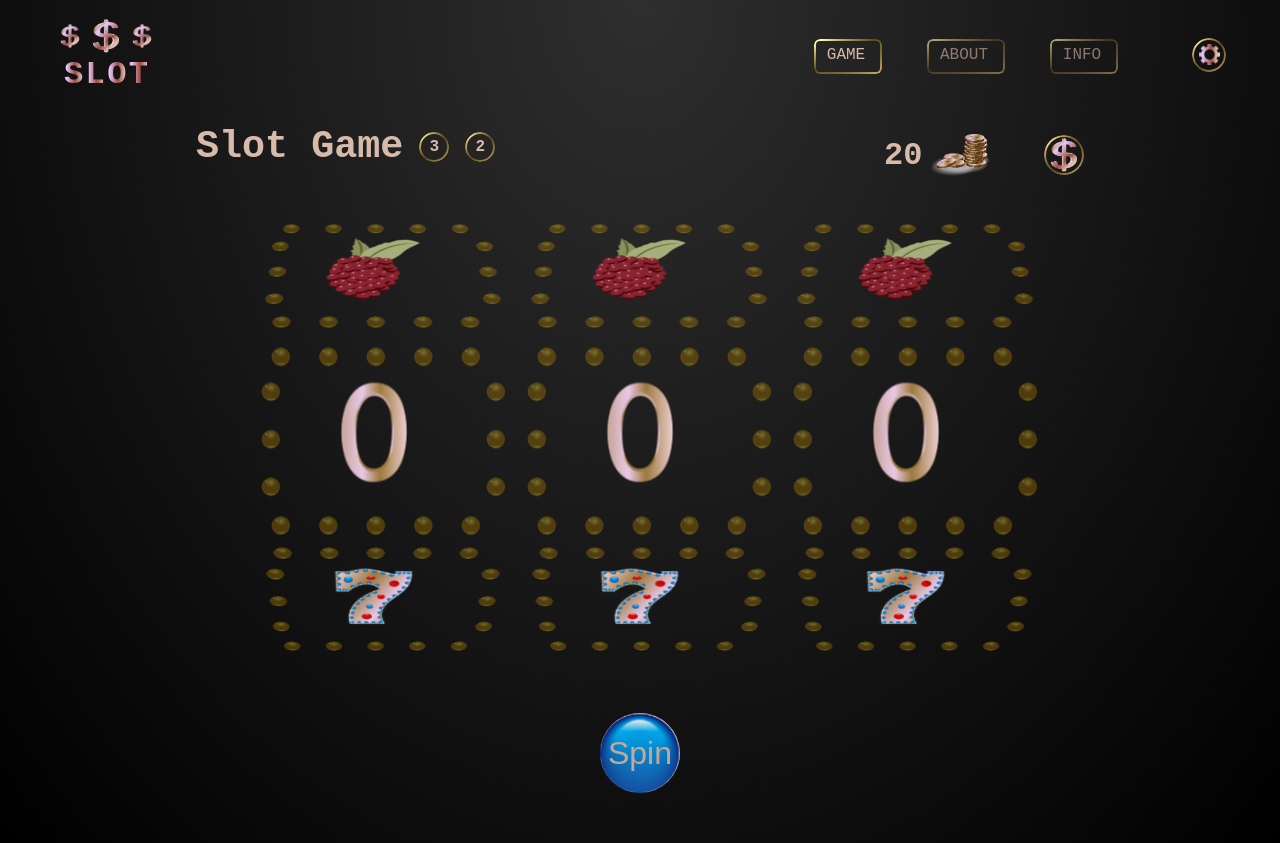
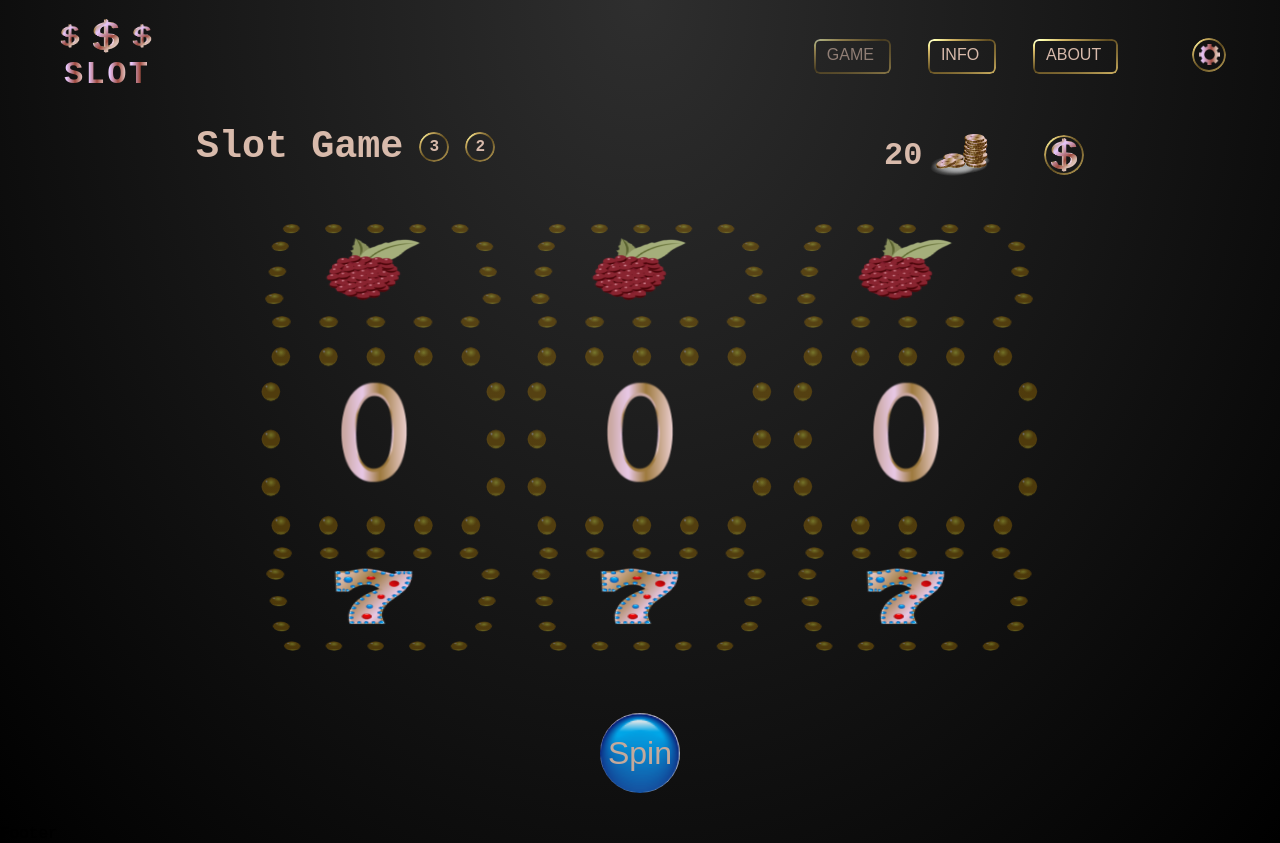
Before and after one commit to MaryAnzh/evolution-ts-bootcamp-2023-Final-Task, a React (Create React App) app: page / in a window 1280 px wide. Built offline with nearby package versions, Linux system fonts and the light colour scheme; a web font is replaced by a local one.

Commit message:
develop: refactor

```diff
--- a/src/App.tsx
+++ b/src/App.tsx
@@ -9,26 +9,22 @@ import { GamePage } from './pages/game';
 import { GameInfoPage } from './pages/game-info';
 import { AppAboutPage } from './pages/app-about';
 import { THEMES } from './themes';
-import type { ThemeNameType, ThemeType } from './themes';
 import { GameOver, WinnerMessage, Settings } from './components';
 import { observer } from 'mobx-react-lite';
-import { BLACK, SEA, FAIRY } from './constants';
+import { BLACK, GAME_ROUTE, INFO_ROUTE, ABOUT_ROUTE } from './constants';
+import type { ThemeNameType, ThemeType } from './themes';
+
 import * as S from './AppStyled';
 
 export const store = new Store();
-export enum PageEnum {
-  game = '/',
-  info = '/info',
-  about = '/app-about'
-}
 
 const App = observer(() => {
   const [setting, setSetting] = useState(false);
-  const showSettings = () => {
+  const handleShowSettings = () => {
     setSetting(true);
   };
 
-  const hiddenSetting = () => {
+  const handleHiddenSetting = () => {
     const timer = setTimeout(() => {
       setSetting(false);
       clearTimeout(timer);
@@ -37,20 +33,10 @@ const App = observer(() => {
 
   const [theme, setTheme] = useState<ThemeType>(THEMES[BLACK]);
 
-  const changeTheme = (t: ThemeNameType) => {
-    if (t === BLACK) {
-      store.setTheme(BLACK);
-      setTheme(() => THEMES[BLACK]);
-    }
-    if (t === SEA) {
-      store.setTheme(SEA);
-      setTheme(() => THEMES[SEA]);
-    }
-    if (t === FAIRY) {
-      store.setTheme(FAIRY);
-      setTheme(() => THEMES[FAIRY]);
-    }
-  }
+  const handleChangeTheme = (themeName: ThemeNameType) => {
+    store.setTheme(themeName);
+    setTheme(THEMES[themeName]);
+  };
 
   return (
     <BrowserRouter>
@@ -67,21 +53,21 @@ const App = observer(() => {
 
           {setting &&
             <Settings
-              changeTheme={changeTheme}
-              hiddenSetting={hiddenSetting}
+              changeTheme={handleChangeTheme}
+              hiddenSetting={handleHiddenSetting}
               show={setting}
             />
           }
 
           <Header
-            changeTheme={changeTheme}
-            showSettings={showSettings}
+            changeTheme={handleChangeTheme}
+            showSettings={handleShowSettings}
           />
           <MainStyle>
             <Routes>
-              <Route path={PageEnum.game} element={<GamePage />} />
-              <Route path={PageEnum.info} element={<GameInfoPage changeTheme={changeTheme} />} />
-              <Route path={PageEnum.about} element={<AppAboutPage />} />
+              <Route path={GAME_ROUTE} element={<GamePage />} />
+              <Route path={INFO_ROUTE} element={<GameInfoPage changeTheme={handleChangeTheme} />} />
+              <Route path={ABOUT_ROUTE} element={<AppAboutPage />} />
             </Routes>
           </MainStyle>
           <Footer />
--- /dev/null
+++ b/src/components/common/header/constants.ts
@@ -0,0 +1,7 @@
+import { ABOUT, ABOUT_ROUTE, GAME, GAME_ROUTE, INFO, INFO_ROUTE } from "../../../constants";
+
+export const ROUTE_SET = [
+    { name: GAME, route: GAME_ROUTE },
+    { name: INFO, route: INFO_ROUTE },
+    { name: ABOUT, route: ABOUT_ROUTE },
+];
--- a/src/components/common/header/index.tsx
+++ b/src/components/common/header/index.tsx
@@ -1,21 +1,16 @@
 import React from "react";
 import { observer } from "mobx-react-lite";
 import { useLocation } from "react-router-dom";
-import { PageEnum } from "../../../App";
 
 import { Logo } from "../../ui/Logo";
 import { Link } from "react-router-dom";
+import { ROUTE_SET } from "./constants";
 import type { HeaderProps } from "./types";
+
 import * as S from "./style";
 
 export const Header: React.FC<HeaderProps> = observer((props) => {
-    const location = useLocation();
-    enum NavStyle {
-        activeOpacity = '1',
-        disableOpacity = '0.6',
-        activeEvent = 'none',
-        disableOEvent = 'all'
-    }
+    const { pathname } = useLocation();
 
     return (
         <S.HeaderStyle>
@@ -24,27 +19,14 @@ export const Header: React.FC<HeaderProps> = observer((props) => {
             </S.HeaderLogoSection>
             <S.HeaderNavSettings>
                 <S.HeaderNavStyle>
-                    <Link to={PageEnum.game}>
-                        <S.NavButtonStyle
-                            opacity={location.pathname === PageEnum.game ? NavStyle.activeOpacity : NavStyle.disableOpacity}
-                            pointerEvent={location.pathname === PageEnum.game ? NavStyle.activeEvent : NavStyle.disableOEvent}>
-                            Game
-                        </S.NavButtonStyle>
-                    </Link>
-                    <Link to={PageEnum.about}>
-                        <S.NavButtonStyle
-                            opacity={location.pathname === PageEnum.about ? NavStyle.activeOpacity : NavStyle.disableOpacity}
-                            pointerEvent={location.pathname === PageEnum.about ? NavStyle.activeEvent : NavStyle.disableOEvent}>
-                            About
-                        </S.NavButtonStyle>
-                    </Link>
-                    <Link to={PageEnum.info}>
-                        <S.NavButtonStyle
-                            opacity={location.pathname === PageEnum.info ? NavStyle.activeOpacity : NavStyle.disableOpacity}
-                            pointerEvent={location.pathname === PageEnum.info ? NavStyle.activeEvent : NavStyle.disableOEvent}>
-                            Info
-                        </S.NavButtonStyle>
-                    </Link>
+                    {ROUTE_SET.map(({ name, route }) => (
+                        <Link key={name} to={route}>
+                            <S.NavButtonStyle
+                                isActive={pathname !== route}>
+                                {name}
+                            </S.NavButtonStyle>
+                        </Link>
+                    ))}
                 </S.HeaderNavStyle>
                 <S.HeaderSettingsStyle
                     onClick={props.showSettings}>
--- a/src/components/common/header/style.ts
+++ b/src/components/common/header/style.ts
@@ -1,4 +1,5 @@
-import styled from "styled-components";
+import styled, { css } from "styled-components";
+import type { IsActiveType } from "../../../types";
 
 export const HeaderStyle = styled.header`
   max-width: ${({ theme }) => theme.const.maxAppWidth};
@@ -30,7 +31,7 @@ export const HeaderNavStyle = styled.div`
   justify-content: space-between;
 `;
 
-export const NavButtonStyle = styled.div<{ opacity: string, pointerEvent: string }>`
+export const NavButtonStyle = styled.button<IsActiveType>`
   position: relative;
   width: fit-content;
   padding: 0.4rem 0.8rem;
@@ -43,9 +44,11 @@ export const NavButtonStyle = styled.div<{ opacity: string, pointerEvent: string
   border-radius: 6px;
   transition: all.3s;
   color: ${({ theme }) => theme.fontColor};
-  cursor: pointer;
-  opacity: ${({ opacity }) => opacity};
-  pointer-events: ${({ pointerEvent }) => pointerEvent};
+  ${({ isActive }) => css`
+    opacity: ${isActive ? 1 : 0.6};
+    pointer-events: ${isActive ? 'all' : 'none'};
+    ${isActive && css`cursor: pointer;`}
+  `}
 
   &::after {
       content: '';
@@ -61,11 +64,7 @@ export const NavButtonStyle = styled.div<{ opacity: string, pointerEvent: string
         linear-gradient(#fff 0 0);
           -webkit-mask-composite: xor;
         mask-composite: exclude;
-    }
-
-    &:hover {
-      opacity: 1;
-    }
+  }
 `;
 
 export const HeaderSettingsStyle = styled.div`
@@ -101,38 +100,4 @@ export const HeaderSettingsStyle = styled.div`
 export const SettingLogo = styled.img`
     width: 70%;
     transition: .4s;
-    }
-  `;
-
-
-// export const UserNameWrap = styled.div`
-//   width: 10rem;
-// `;
-
-// export const UserNameGreasing = styled.span`
-//   font-size: ${({ theme }) => theme.fontSizeHeader};
-// `;
-
-// export const ThemesWrap = styled.div`
-//   display: flex;
-//   flex-direction: column;
-//   gap: 1rem;
-// `
-
-// export const BlackThemeButton = styled.button`
-//   padding: 0.4rem 0.6rem;
-//   background: none;
-//   border: 1px solid ;
-//   color: ${({ theme }) => theme.fontColor};;
-//   text-transform: uppercase;
-//   border-radius: 6px;
-// `;
-
-// export const SeaThemeButton = styled.button`
-//   padding: 0.4rem 0.6rem;
-//   background: ${({ theme }) => theme.gradient};
-//   border: 1px solid ;
-//   color: ${({ theme }) => theme.fontColor};;
-//   text-transform: uppercase;
-//   border-radius: 6px;
-// `;
+`;
--- a/src/constants/dictionary.ts
+++ b/src/constants/dictionary.ts
@@ -2,6 +2,16 @@ export const DICTIONARY = {
     BLACK: 'black',
     SEA: 'sea',
     FAIRY: 'fairy',
+    GAME: 'game',
+    INFO: 'info',
+    ABOUT: 'about'
 } as const;
 
-export const { BLACK, FAIRY, SEA } = DICTIONARY;
+export const {
+    BLACK,
+    FAIRY,
+    SEA,
+    GAME,
+    INFO,
+    ABOUT,
+} = DICTIONARY;
--- a/src/constants/index.ts
+++ b/src/constants/index.ts
@@ -1,4 +1,5 @@
 export * from './cards';
 export * from './dictionary';
+export * from './route';
 export * from './sounds';
 export * from './technologyList';
--- /dev/null
+++ b/src/constants/route.ts
@@ -0,0 +1,5 @@
+export const { ABOUT_ROUTE, GAME_ROUTE, INFO_ROUTE } = {
+    GAME_ROUTE: '/',
+    INFO_ROUTE: '/info',
+    ABOUT_ROUTE: '/app-about'
+}
--- a/src/types/common.ts
+++ b/src/types/common.ts
@@ -1,3 +1,5 @@
+export type IsActiveType = { isActive: boolean }
+
 export type CardType = {
     id: number;
     url: string;
```
Also changed, not shown: src/hooks/common.tsx (added, +10 -0 lines).
